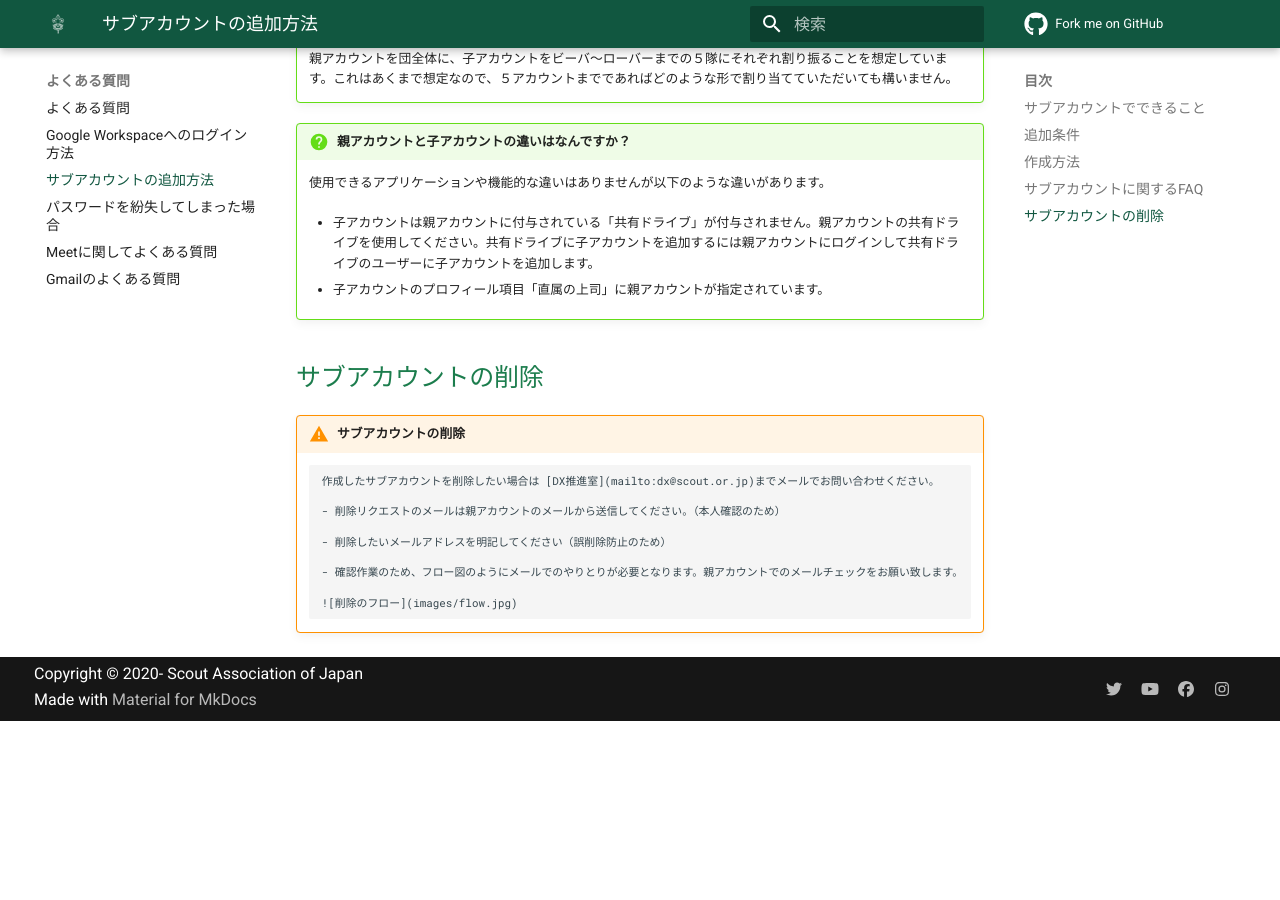
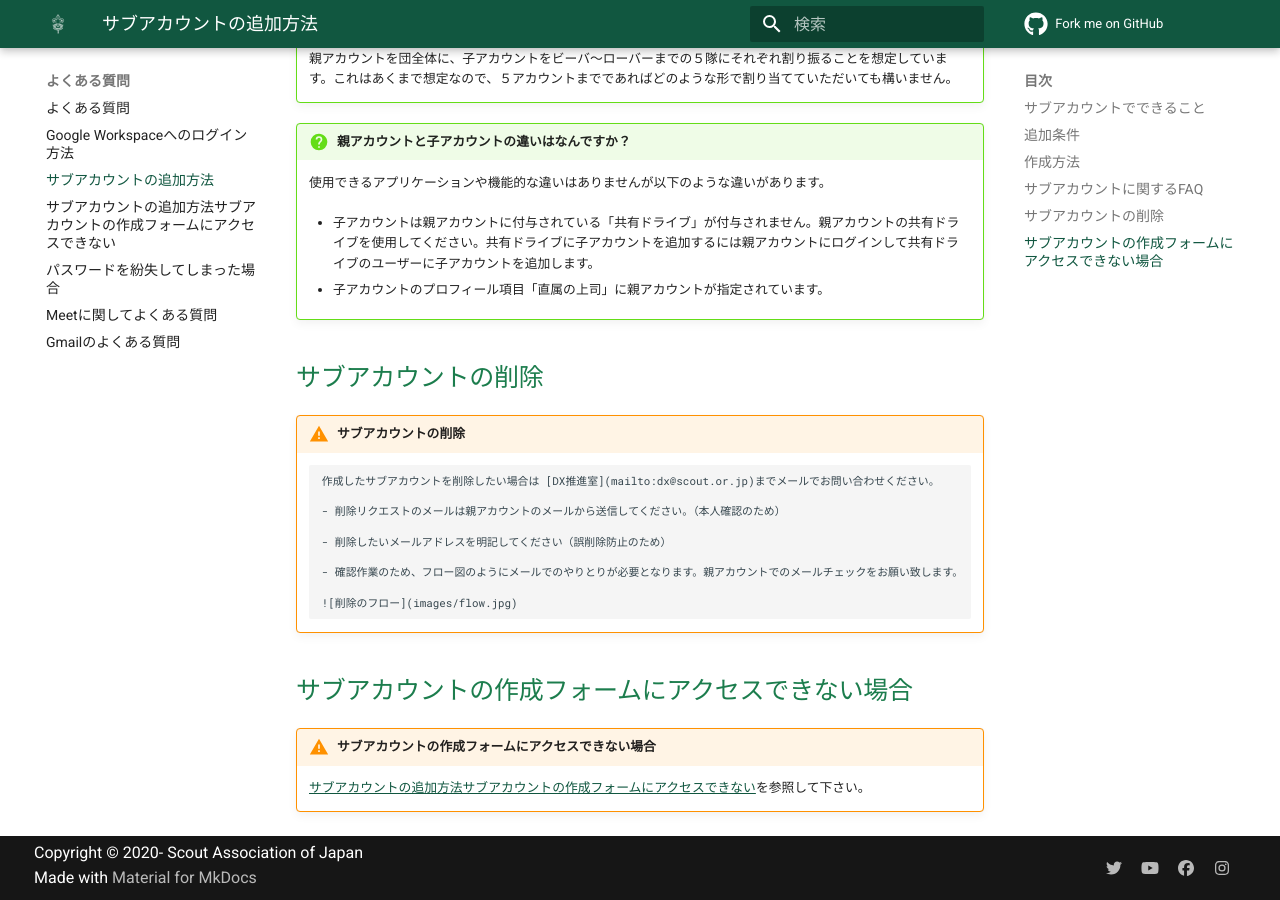
Before and after one commit to Scout-Association-of-Japan/DX-promotion-guidelines, an MkDocs documentation site: the page built from docs/faq/google_workspace/create_sub_accounts/index.md, in a window 1280 px wide and 900 px high, scrolled down 1918 px. Built offline with MkDocs 1.6.1 and Material for MkDocs 9.7.7, drawn with Linux system fonts in a browser that asks for light colours; comment, search, counter and statistics services are not loaded; before the commit the page ends 2639 px from its top, so only the background shows below that.

Commit message:
サブアカフォームへアクセスできない場合の対応を追記 #155 (#168)
* サブアカフォームへアクセスできない場合の対応を追記 #155

* Update index.md

リンクを追記

```diff
--- a/docs/faq/google_workspace/create_sub_accounts/index.md
+++ b/docs/faq/google_workspace/create_sub_accounts/index.md
@@ -68,3 +68,9 @@ title: サブアカウントの追加方法
         - 確認作業のため、フロー図のようにメールでのやりとりが必要となります。親アカウントでのメールチェックをお願い致します。
 
         ![削除のフロー](images/flow.jpg)
+
+
+## サブアカウントの作成フォームにアクセスできない場合
+
+!!! warning "サブアカウントの作成フォームにアクセスできない場合"
+    [サブアカウントの追加方法サブアカウントの作成フォームにアクセスできない](../cannot_access_sub_account_form/index.md)を参照して下さい。
--- a/docs/faq/index.md
+++ b/docs/faq/index.md
@@ -9,6 +9,7 @@
 ## Google Workspace関連
 - [Google Workspaceへのログイン方法](../google_workspace/how_to_login/index.md)
 - [サブアカウントの追加方法](google_workspace/create_sub_accounts/index.md)
+- [サブアカウントの作成フォームにアクセスできない](google_workspace/cannot_access_sub_account_form/index.md)
 - [パスワードを紛失してしまった場合](google_workspace/password_recovery/index.md)
 - [Meetに関してよくある質問](meet/)
 - [Gmailに関してよくある質問](gmail/)
--- a/mkdocs.yml
+++ b/mkdocs.yml
@@ -79,6 +79,7 @@ nav:
     - よくある質問: faq/index.md
     - Google Workspaceへのログイン方法: google_workspace/how_to_login/index.md
     - サブアカウントの追加方法: faq/google_workspace/create_sub_accounts/index.md
+    - サブアカウントの追加方法サブアカウントの作成フォームにアクセスできない: faq/google_workspace/cannot_access_sub_account_form/index.md
     - パスワードを紛失してしまった場合: faq/google_workspace/password_recovery/index.md
     - Meetに関してよくある質問: faq/meet/index.md
     - Gmailのよくある質問: faq/gmail/index.md
```
Also changed, not shown: docs/faq/google_workspace/cannot_access_sub_account_form/index.md (added, +27 -0 lines).
